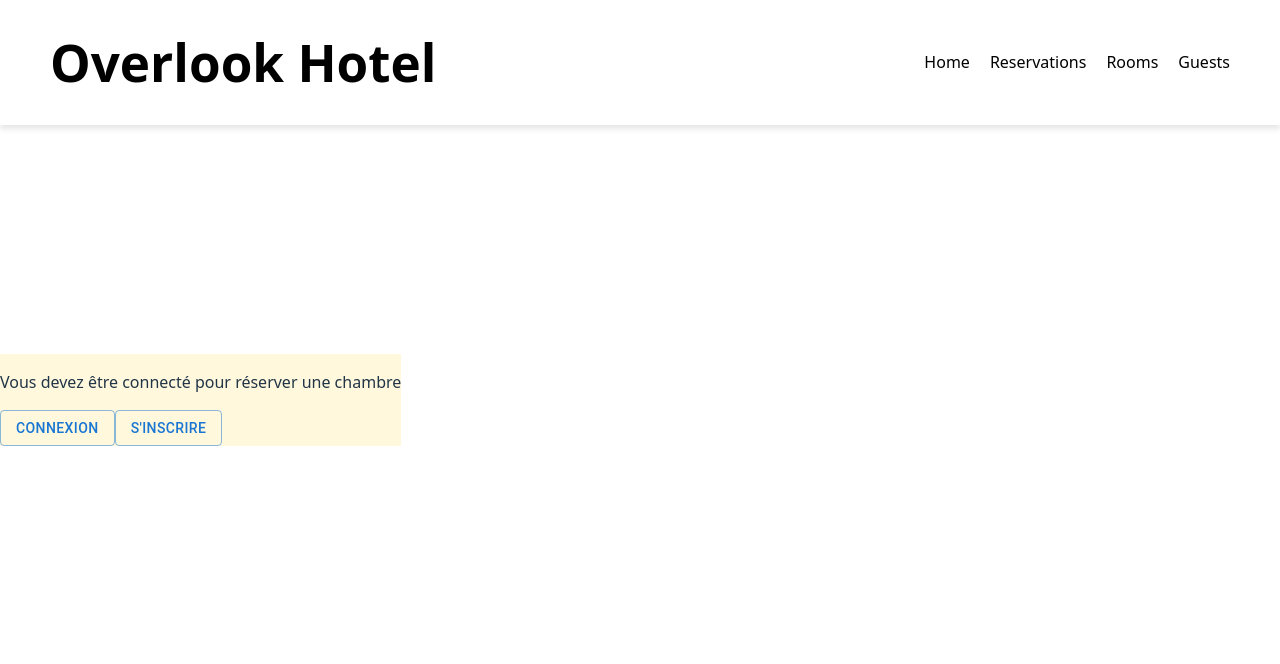
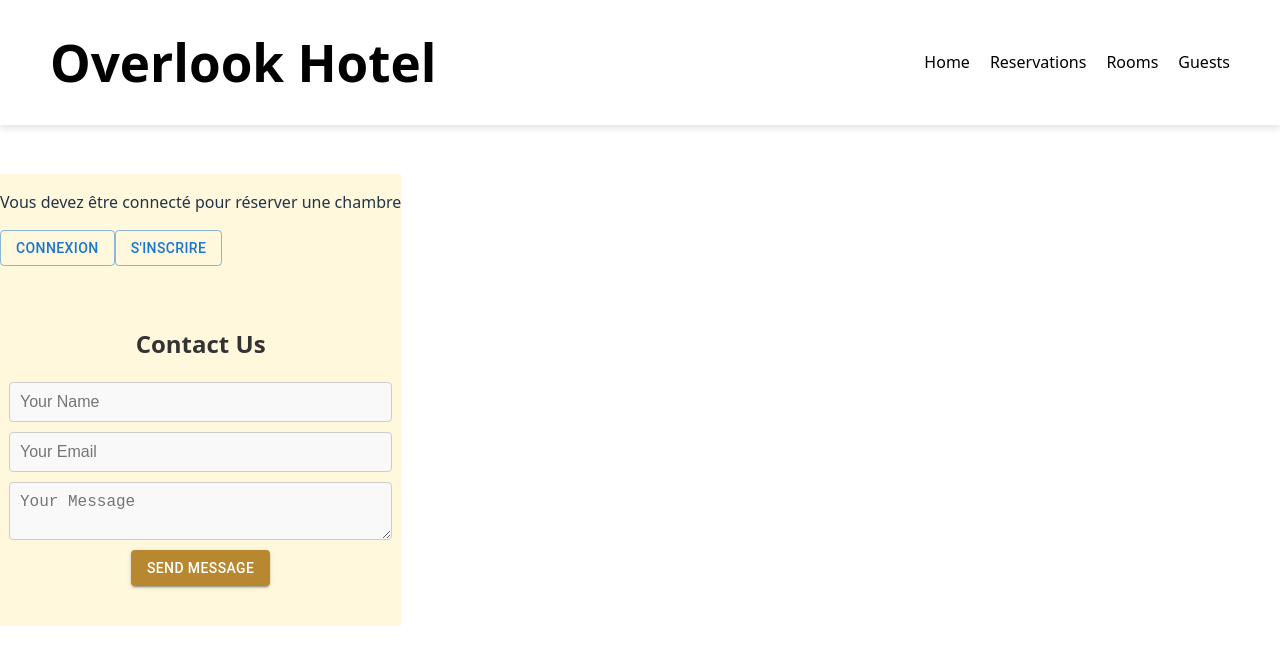
Before and after one commit to barbara-vanni/overlook-hotel, a React (Vite) app in the folder frontend/: page /login in a window 1280 px wide. Shown: the top 664 px of the page. Built offline with nearby package versions, Linux system fonts and the light colour scheme; no server answers.

Commit message:
[Add] added footer

```diff
--- a/frontend/src/App.tsx
+++ b/frontend/src/App.tsx
@@ -6,6 +6,7 @@
 import Rooms from "./pages/Rooms.tsx";
 import Login from "./pages/Login.tsx";
 import PrivateRoute from "./components/Authentication/PrivateRoute.tsx";
+import Footer from "./components/FooterModule/Footer.tsx";
 
 function App() {
     return (
@@ -21,6 +22,7 @@
                     </PrivateRoute>
                 } />
             </Routes>
+            <Footer />
         </Router>
     );
 }
--- /dev/null
+++ b/frontend/src/components/FooterModule/Footer.css
@@ -0,0 +1,69 @@
+
+.footer-content {
+    display: flex;
+    flex-direction: column;
+    justify-content: center;
+    align-items: center;
+    padding: 40px 20px;
+    gap: 10px;
+}
+
+
+h2 {
+    font-size: 24px;
+    color: #333;
+    margin-bottom: 10px;
+}
+
+input{
+    width: 100%;
+    max-width: 400px;
+    padding: 10px;
+    border: 1px solid #ccc;
+    background-color: #f9f9f9;
+    border-radius: 4px;
+    font-size: 16px;
+    transition: border-color 0.3s ease;
+}
+
+
+input:focus {
+    border-color: #b7882f;
+    outline: none;
+}
+
+
+textarea {
+    width: 100%;
+    max-width: 400px;
+    padding: 10px;
+    border: 1px solid #ccc;
+    background-color: #f9f9f9;
+    border-radius: 4px;
+    font-size: 16px;
+    transition: border-color 0.3s ease;
+}
+
+textarea:focus {
+    border-color: #b7882f;
+    outline: none;
+}
+
+button {
+    padding: 10px 20px;
+    background-color: #b7882f;
+    color: white;
+    border: none;
+    border-radius: 4px;
+    font-size: 16px;
+    cursor: pointer;
+    transition: background-color 0.3s ease;
+}
+
+button:hover {
+    background-color: #a67a2b;
+}
+button:disabled {
+    background-color: #ccc;
+    cursor: not-allowed;
+}
--- /dev/null
+++ b/frontend/src/components/FooterModule/Footer.tsx
@@ -0,0 +1,25 @@
+import "./Footer.css";
+import Button from "@mui/material/Button";
+
+const Footer = () => {
+    return (
+        <footer className="footer">
+            <div className="footer-content">
+                <h2>Contact Us</h2>
+                <input type="text" placeholder="Your Name" />
+                <input type="email" placeholder="Your Email" />
+                <textarea placeholder="Your Message"></textarea>
+                <Button
+                    variant="contained"
+                    className="send-button"
+                    sx={{ backgroundColor: '#b7882f', '&:hover': { backgroundColor: '#a0761f' } }}
+                >
+                    Send Message
+                </Button>
+            </div>
+        </footer>
+    );
+}
+
+export default Footer;
+export { Footer };
```
